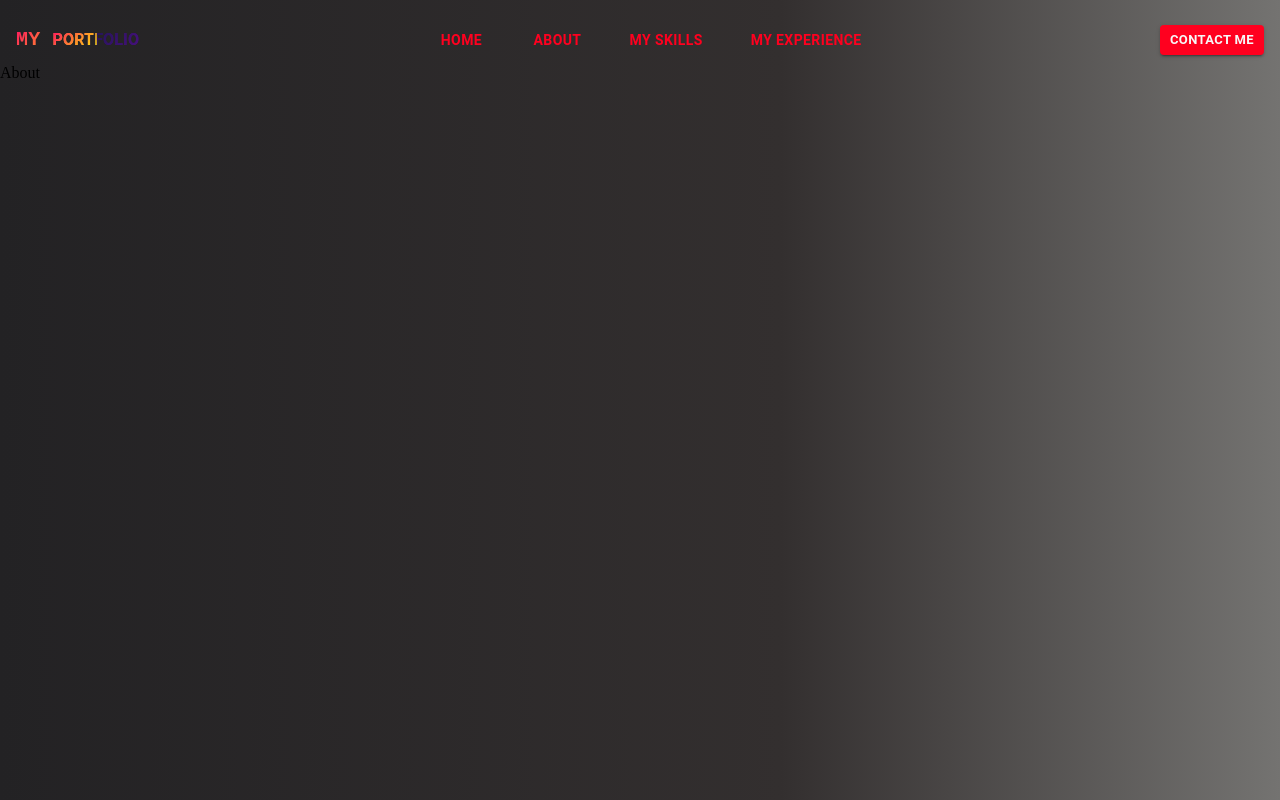
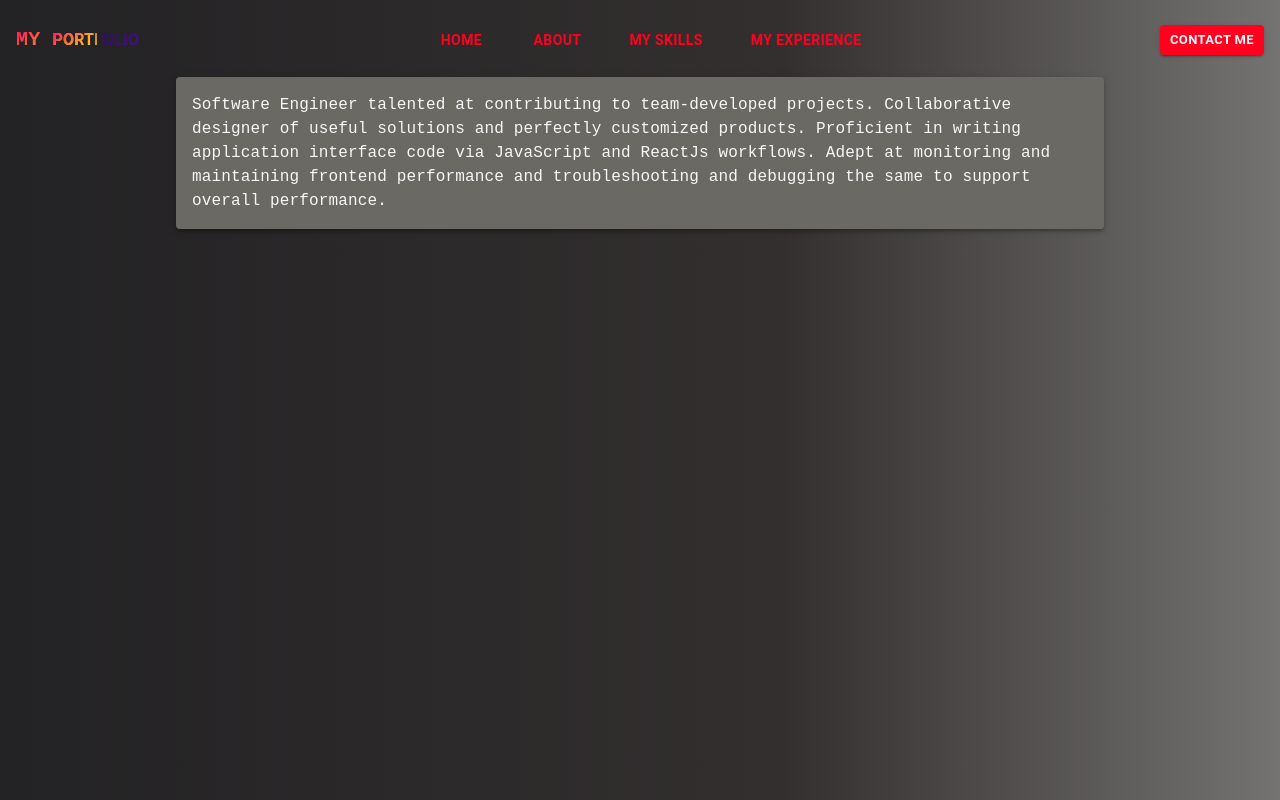
Before and after one commit to prakashmishra1234/MyPortfolio, a React (Create React App) app: page /about in a window 1280 px wide. Built offline with nearby package versions, Linux system fonts and the light colour scheme; a web font is replaced by a local one.

Commit message:
changed theme

```diff
--- a/package.json
+++ b/package.json
@@ -7,6 +7,7 @@
     "@emotion/styled": "^11.11.0",
     "@mui/icons-material": "^5.14.1",
     "@mui/material": "^5.14.2",
+    "@react-three/drei": "^9.80.1",
     "@testing-library/jest-dom": "^5.17.0",
     "@testing-library/react": "^13.4.0",
     "@testing-library/user-event": "^13.5.0",
@@ -16,13 +17,13 @@
     "@types/react-dom": "^18.2.7",
     "emailjs-com": "^3.2.0",
     "formik": "^2.4.2",
+    "gsap": "^3.12.2",
     "react": "^18.2.0",
     "react-dom": "^18.2.0",
     "react-material-ui-carousel": "^3.4.2",
     "react-router-dom": "^6.14.2",
     "react-scripts": "5.0.1",
     "react-type-animation": "^3.1.0",
-    "three": "^0.155.0",
     "typescript": "^4.9.5",
     "web-vitals": "^2.1.4",
     "yup": "^1.2.0"
--- a/src/Components/About.tsx
+++ b/src/Components/About.tsx
@@ -1,7 +1,33 @@
+import { Box, Grow, Paper } from "@mui/material";
 import React from "react";
+import { CustomTypo } from "../Theme";
 
 const About = () => {
-  return <div>About</div>;
+  const data =
+    "Software Engineer talented at contributing to team-developed projects. Collaborative designer of useful solutions and perfectly customized products. Proficient in writing application interface code via JavaScript and ReactJs workflows. Adept at monitoring and maintaining frontend performance and troubleshooting and debugging the same to support overall performance.";
+  return (
+    <Box
+      sx={{
+        display: "flex",
+        justifyContent: "center",
+        alignItems: "flex-start",
+        height: "100%",
+      }}
+    >
+      <Grow in={true} timeout={2000}>
+        <Paper
+          elevation={3}
+          sx={{
+            width: { md: "70vw", xs: "98%" },
+            margin: "1%",
+            padding: "1rem",
+          }}
+        >
+          <CustomTypo>{data}</CustomTypo>
+        </Paper>
+      </Grow>
+    </Box>
+  );
 };
 
 export default About;
--- a/src/Theme.tsx
+++ b/src/Theme.tsx
@@ -94,7 +94,8 @@ export const CustomBox = styled(Box)(({ theme }) => ({
   width: "100%",
   background:
     theme.palette.mode === "light"
-      ? "linear-gradient(0deg, rgba(40,33,168,1) 0%, rgba(176,48,41,1) 100%)"
+      ? // ? "linear-gradient(0deg, rgba(40,33,168,1) 0%, rgba(176,48,41,1) 100%)"
+        "#ebedeb"
       : "linear-gradient(90deg, rgba(35,34,36,1) 0%, rgba(51,47,47,1) 61%, rgba(116,115,113,1) 100%)",
 }));
 
```
Also changed, not shown: 1 other file (tests, documents, lock files or other folders).
